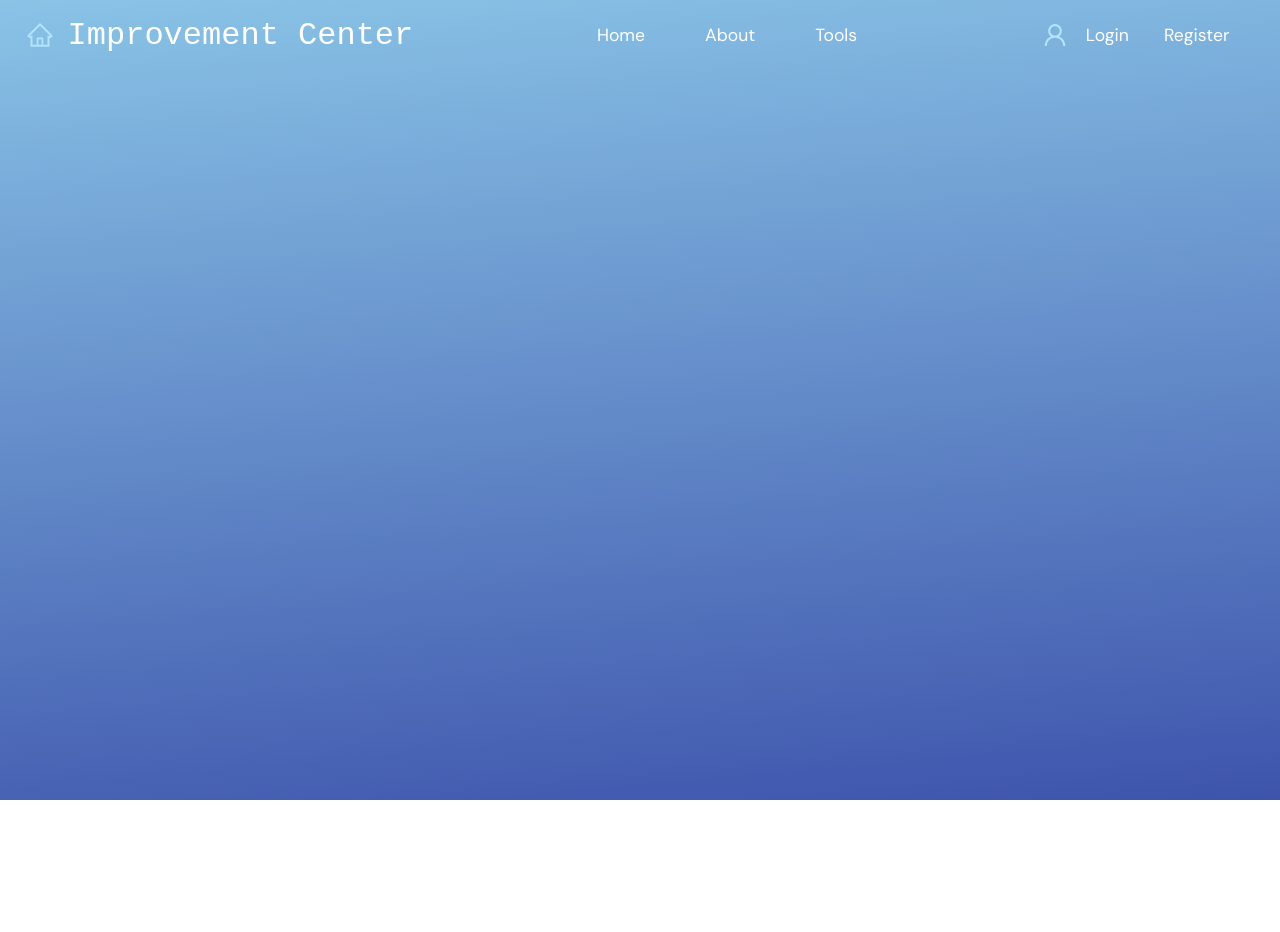
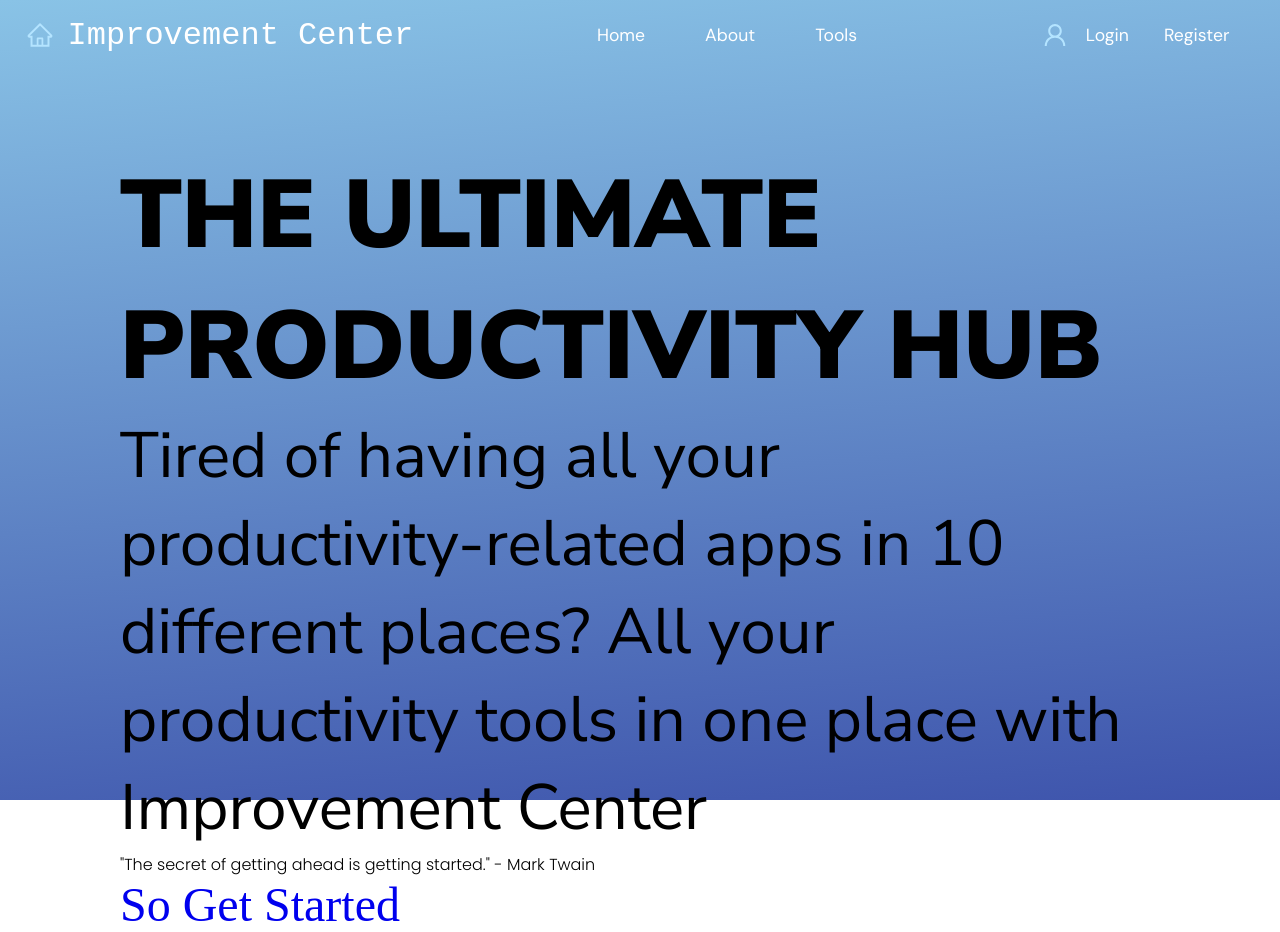
Before and after one commit to m1ckeyyy/improvement-center, a React (Vite) app in the folder client/: page / in a window 1280 px wide. Before the commit the page ends 800 px from the top, so only its background shows below. Built offline with nearby package versions, Linux system fonts and the light colour scheme.

Commit message:
html structure of welcoming section @/home

```diff
--- a/client/src/pages/Home/Home.jsx
+++ b/client/src/pages/Home/Home.jsx
@@ -1,11 +1,30 @@
 import React from "react";
 import Navbar from "./../Navbar/Navbar";
 import styles from "./home.module.scss";
+import { Link } from "react-router-dom";
 
 const Home = () => {
 	return (
 		<div className={styles.container}>
 			<Navbar />
+			<section className={styles.mainSection}>
+				<div className={styles.mainContent}>
+					<h1 className={styles.mainHeading}>The Ultimate Productivity Hub</h1>
+					<p className={styles.mainDescription}>
+						Tired of having all your productivity-related apps in 10 different
+						places? All your productivity tools in one place with Improvement
+						Center
+					</p>
+					<div className={styles.quoteContainer}>
+						<p className={styles.quote}>
+							"The secret of getting ahead is getting started." - Mark Twain
+						</p>
+					</div>
+					<Link to="/tools" className={styles.btnGetStarted}>
+						So Get Started
+					</Link>
+				</div>
+			</section>
 		</div>
 	);
 };
--- a/client/src/pages/Home/home.module.scss
+++ b/client/src/pages/Home/home.module.scss
@@ -1,9 +1,35 @@
+@import url("https://fonts.googleapis.com/css2?family=Nunito+Sans:wght@900&display=swap");
+@import url("https://fonts.googleapis.com/css2?family=Nunito+Sans:wght@400&display=swap");
+@import url("https://fonts.googleapis.com/css2?family=Poppins:wght@300&display=swap");
+
 $primary-color: rgb(137, 195, 230);
 $secondary-color: rgb(62, 84, 172);
 $accent-color: white;
+$nunito: "Nunito Sans", sans-serif;
+$poppins: "Poppins", sans-serif;
 
 .container {
 	background: linear-gradient(175deg, $primary-color, $secondary-color);
 
 	height: 100vh;
 }
+.mainContent {
+	padding: 0 120px;
+}
+.mainHeading {
+	font-family: $nunito;
+	text-transform: uppercase;
+	font-size: 6em;
+}
+.mainDescription {
+	font-family: $nunito;
+	font-weight: 400;
+	font-size: 4em;
+}
+.quote {
+	font-family: $poppins;
+	font-size: 1em;
+}
+.btnGetStarted {
+	font-size: 3em;
+}
--- a/client/src/pages/Navbar/navbar.module.scss
+++ b/client/src/pages/Navbar/navbar.module.scss
@@ -12,7 +12,7 @@ $accent-color: white;
 }
 .navContainer {
 	font-family: "DM Sans", sans-serif;
-  height: 8vh;
+	height: 150px;
 	// background: linear-gradient(338deg, $primary-color, $secondary-color);
 	background-size: cover;
 	background-position: center center;
```
Lines whose indentation alone changed are shown as unchanged.
